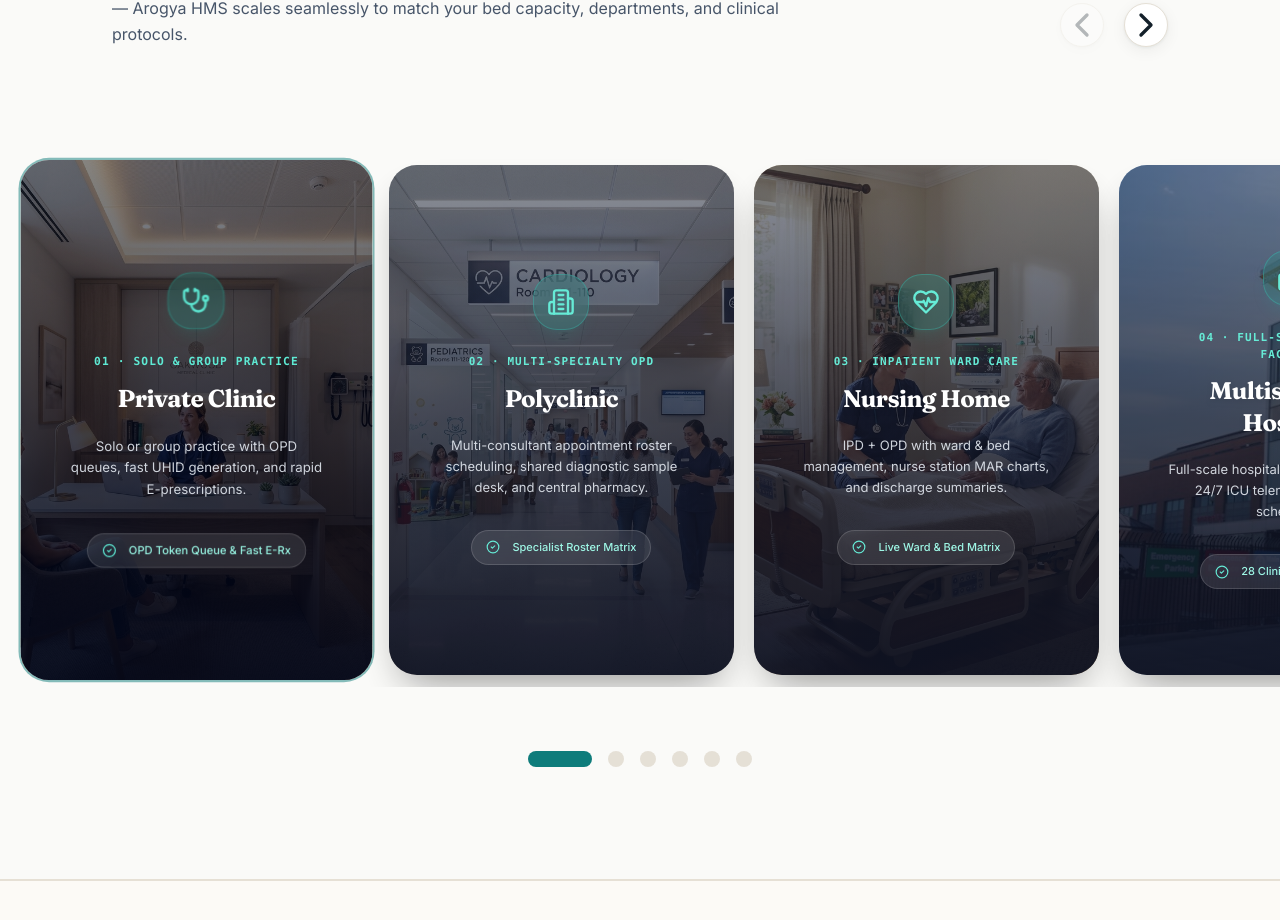
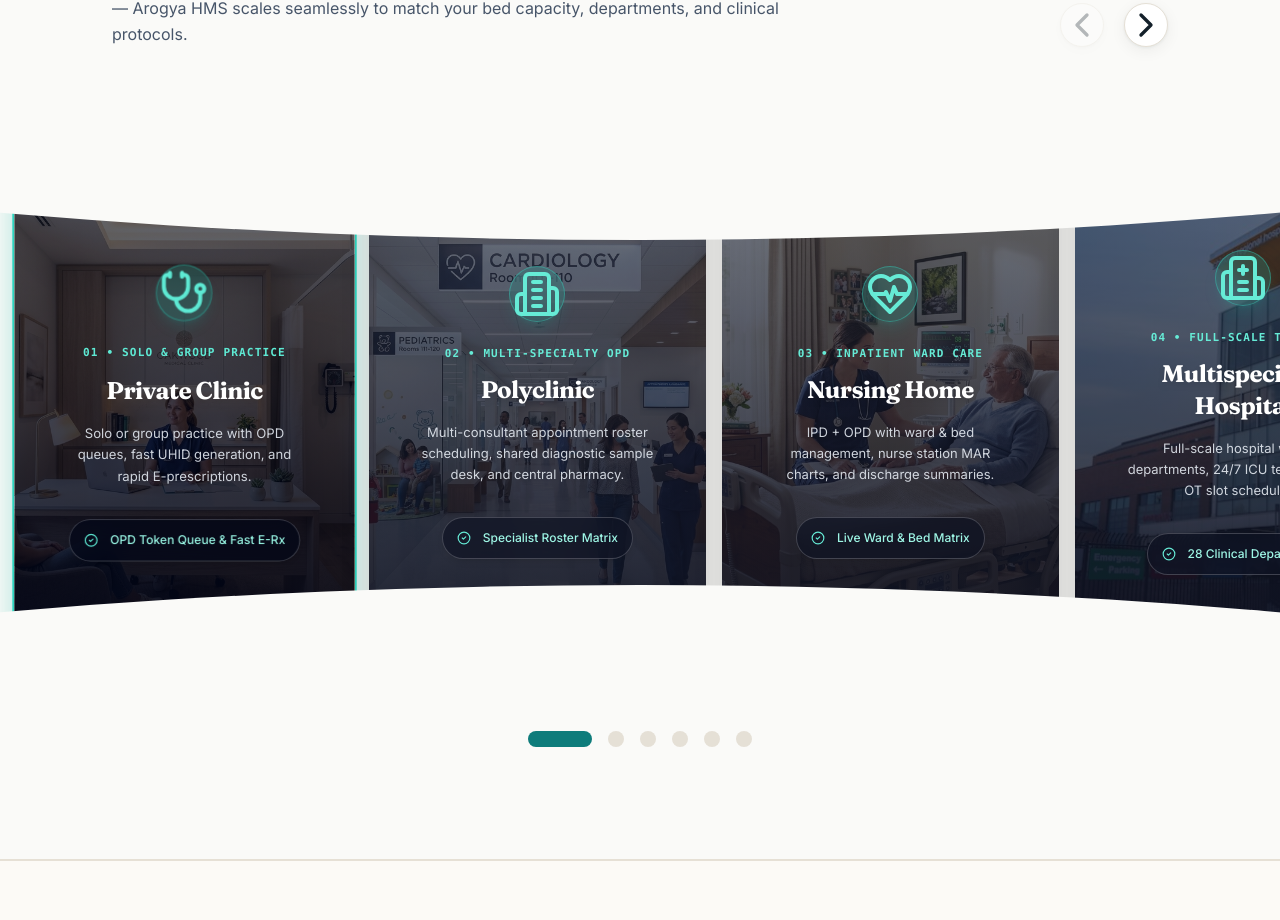
Before and after one commit to veaglespace-Tech/HMS, a Next.js app in the folder client/: page / in a window 1280 px wide. Shown: the part 5918-6838 px from the top of the page. Built offline with nearby package versions, Linux system fonts and the light colour scheme; no server answers.

Commit message:
feat(carousel): implement 3D cylinder curved horizon with zero lines between cards and zero cut-off

```diff
--- a/client/src/app/globals.css
+++ b/client/src/app/globals.css
@@ -337,97 +337,115 @@
     scrollbar-width: none;
   }
 
-  /* ─── Facility Snap Carousel (Zero Cut-Off, High-Fidelity) ─── */
+  /* ─── 3D Cylinder Curved Snap Carousel (Exact Code Specification, Zero Cut-Off) ─── */
   .carousel-cylinder {
     position: relative;
     width: 100%;
+    height: 540px;
+    perspective: 100px;
+    overflow: hidden;
     cursor: grab;
     user-select: none;
-    overflow: hidden !important;
-    overflow-x: hidden !important;
-    overflow-y: hidden !important;
-    padding: 10px 0 16px 0;
-    scrollbar-width: none !important;
-    -ms-overflow-style: none !important;
-  }
-
-  .carousel-cylinder::-webkit-scrollbar {
-    display: none !important;
-    width: 0 !important;
-    height: 0 !important;
   }
 
   .carousel-cylinder:active {
     cursor: grabbing;
   }
 
+  .carousel-cylinder::before {
+    top: -482%;
+  }
+
+  .carousel-cylinder::after {
+    bottom: -482%;
+  }
+
+  .carousel-cylinder::before,
+  .carousel-cylinder::after {
+    content: "";
+    position: absolute;
+    z-index: 20;
+    left: 50%;
+    transform: translateX(-50%);
+    width: 500%;
+    height: 500%;
+    border-radius: 50%;
+    background: var(--carousel-bg, #fafaf8);
+    pointer-events: none;
+    transition: background-color 0.3s;
+  }
+
+  .dark .carousel-cylinder::before,
+  .dark .carousel-cylinder::after {
+    background: var(--carousel-bg-dark, #0c1017);
+  }
+
   .carousel-viewport {
-    position: relative;
-    width: 100%;
+    position: absolute;
+    inset: 0;
     display: flex;
     overflow-x: auto;
-    overflow-y: hidden !important;
+    overflow-y: hidden;
     counter-reset: item;
     scroll-behavior: smooth;
     scroll-snap-type: x mandatory;
-    scrollbar-width: none !important;
-    scrollbar-color: transparent transparent !important;
-    -ms-overflow-style: none !important;
+    scrollbar-width: none;
+    scrollbar-color: transparent transparent;
+    -ms-overflow-style: none;
     -webkit-overflow-scrolling: touch;
-    padding: 12px 24px;
-    gap: 20px;
+    align-items: center;
+    padding: 0 16px;
+    gap: 16px;
   }
 
-  .carousel-viewport::-webkit-scrollbar,
-  .carousel-viewport *::-webkit-scrollbar {
-    display: none !important;
-    width: 0 !important;
-    height: 0 !important;
+  .carousel-viewport::-webkit-scrollbar {
+    display: none;
+    width: 0;
+    height: 0;
   }
 
   .carousel-viewport::-webkit-scrollbar-thumb,
   .carousel-viewport::-webkit-scrollbar-track {
-    display: none !important;
-    background: transparent !important;
+    display: none;
+    background: transparent;
   }
 
   .carousel-slide {
     position: relative;
-    flex: 0 0 86%;
-    height: 490px;
+    flex: 0 0 82%;
+    height: 100%;
     scroll-snap-align: center;
     counter-increment: item;
-    transition: transform 0.35s ease, opacity 0.35s ease;
+    transition: transform 0.4s ease;
   }
 
   @media (min-width: 640px) {
     .carousel-slide {
       flex: 0 0 46%;
-      height: 500px;
     }
   }
 
   @media (min-width: 1024px) {
     .carousel-slide {
-      flex: 0 0 31%;
-      height: 510px;
+      flex: 0 0 30%;
     }
   }
 
   @media (min-width: 1280px) {
     .carousel-slide {
-      flex: 0 0 28%;
-      height: 510px;
+      flex: 0 0 27%;
     }
   }
 
   .carousel-snapper {
-    position: relative;
-    width: 100%;
-    height: 100%;
-    border-radius: 28px;
+    position: absolute;
+    inset: 0;
+    border-radius: 32px;
     overflow: hidden;
     scroll-snap-align: center;
-    box-shadow: 0 20px 40px -15px rgba(0, 0, 0, 0.45);
+    background-size: cover;
+    background-position: center;
+    box-shadow: 0 16px 40px -12px rgba(0, 0, 0, 0.4);
+    border: none;
   }
 }
--- a/client/src/components/public/home/FacilityTypesSection.tsx
+++ b/client/src/components/public/home/FacilityTypesSection.tsx
@@ -30,7 +30,7 @@ const facilityTypes: FacilityType[] = [
     num: "01",
     icon: Stethoscope,
     label: "Private Clinic",
-    sub: "Solo & Group Practice",
+    sub: "SOLO & GROUP PRACTICE",
     desc: "Solo or group practice with OPD queues, fast UHID generation, and rapid E-prescriptions.",
     highlight: "OPD Token Queue & Fast E-Rx",
     image: "/assets/facilities/clinic.jpg",
@@ -39,7 +39,7 @@ const facilityTypes: FacilityType[] = [
     num: "02",
     icon: Building2,
     label: "Polyclinic",
-    sub: "Multi-Specialty OPD",
+    sub: "MULTI-SPECIALTY OPD",
     desc: "Multi-consultant appointment roster scheduling, shared diagnostic sample desk, and central pharmacy.",
     highlight: "Specialist Roster Matrix",
     image: "/assets/facilities/polyclinic.jpg",
@@ -48,7 +48,7 @@ const facilityTypes: FacilityType[] = [
     num: "03",
     icon: HeartPulse,
     label: "Nursing Home",
-    sub: "Inpatient Ward Care",
+    sub: "INPATIENT WARD CARE",
     desc: "IPD + OPD with ward & bed management, nurse station MAR charts, and discharge summaries.",
     highlight: "Live Ward & Bed Matrix",
     image: "/assets/facilities/nursing-home.jpg",
@@ -57,7 +57,7 @@ const facilityTypes: FacilityType[] = [
     num: "04",
     icon: Hospital,
     label: "Multispecialty Hospital",
-    sub: "Full-Scale Tertiary Facility",
+    sub: "FULL-SCALE TERTIARY",
     desc: "Full-scale hospital with 28 departments, 24/7 ICU telemetry, and OT slot scheduling.",
     highlight: "28 Clinical Departments",
     image: "/assets/facilities/multispecialty.jpg",
@@ -66,7 +66,7 @@ const facilityTypes: FacilityType[] = [
     num: "05",
     icon: FlaskConical,
     label: "Diagnostic Centre",
-    sub: "Pathology & Radiology",
+    sub: "PATHOLOGY & RADIOLOGY",
     desc: "Pathology and radiology reporting, bidirectional analyzer sync, and automated report dispatch.",
     highlight: "Automated Analyzer Sync",
     image: "/assets/facilities/diagnostic.jpg",
@@ -75,7 +75,7 @@ const facilityTypes: FacilityType[] = [
     num: "06",
     icon: Sun,
     label: "Day Care Centre",
-    sub: "Same-Day Surgical Unit",
+    sub: "SAME-DAY SURGICAL",
     desc: "Short-stay procedures & same-day discharges, hourly recovery bed billing, and fast discharge.",
     highlight: "Fast-Track Day-Care",
     image: "/assets/facilities/daycare.jpg",
@@ -91,9 +91,10 @@ export function FacilityTypesSection() {
 
   const handleScroll = useCallback(() => {
     if (!viewportRef.current) return;
-    const { scrollLeft, clientWidth } = viewportRef.current;
-    const slideWidth = clientWidth * 0.33;
-    const index = Math.round(scrollLeft / (slideWidth || 1));
+    const vp = viewportRef.current;
+    const firstSlide = vp.children[0] as HTMLElement | undefined;
+    const slideWidth = firstSlide ? firstSlide.offsetWidth + 16 : vp.clientWidth * 0.3;
+    const index = Math.round(vp.scrollLeft / (slideWidth || 1));
     setActiveIndex(Math.min(Math.max(index, 0), facilityTypes.length - 1));
   }, []);
 
@@ -215,46 +216,55 @@ export function FacilityTypesSection() {
             const isCenter = activeIndex === i;
 
             return (
-              <li key={type.label} className="carousel-slide">
+              <li
+                key={type.label}
+                className="carousel-slide cursor-pointer"
+                onClick={() => scrollToSlide(i)}
+              >
                 <div
-                  className={`carousel-snapper transition-all duration-400 ${isCenter ? "ring-2 ring-teal/50 scale-[1.02]" : "opacity-95"
-                    }`}
+                  className={`carousel-snapper transition-all duration-400 ${
+                    isCenter
+                      ? "ring-2 ring-teal-400 border-2 border-teal-400/90 shadow-[0_0_30px_rgba(20,184,166,0.35)] scale-[1.01]"
+                      : "opacity-95 hover:opacity-100"
+                  }`}
                 >
                   {/* Dedicated Distinct Photographic Background */}
                   <Image
                     src={type.image}
                     alt={type.label}
                     fill
+                    sizes="(max-width: 640px) 85vw, (max-width: 1024px) 45vw, 28vw"
                     className="object-cover"
+                    priority={i < 3}
                   />
 
                   {/* Dark Frosted Glass Vignette Overlay */}
-                  <div className="absolute inset-0 bg-gradient-to-t from-slate-950/95 via-slate-950/75 to-slate-900/50" />
+                  <div className="absolute inset-0 bg-gradient-to-t from-slate-950/95 via-slate-950/75 to-slate-900/60 pointer-events-none" />
 
-                  {/* Centered Safe Content */}
-                  <div className="relative z-10 p-6 flex flex-col items-center justify-center text-center h-full">
-                    {/* Icon Container */}
-                    <div className="w-14 h-14 rounded-2xl bg-teal-500/20 backdrop-blur-md border border-teal-400/30 text-teal-300 flex items-center justify-center mb-3 shadow-lg shadow-teal-500/10">
-                      <Icon className="w-7 h-7" />
+                  {/* Centered Safe Content - Generous py-24 padding ensures zero clipping by curve */}
+                  <div className="relative z-10 py-24 px-6 flex flex-col items-center justify-center text-center h-full">
+                    {/* Circular Icon Container */}
+                    <div className="w-14 h-14 rounded-full bg-teal-500/20 backdrop-blur-md border border-teal-400/40 text-teal-300 flex items-center justify-center mb-3 shadow-lg shadow-teal-500/15">
+                      <Icon className="w-6 h-6 text-teal-300" />
                     </div>
 
                     {/* Number & Subtitle */}
                     <span className="text-[11px] font-mono font-bold text-teal-300 uppercase tracking-widest mb-1.5">
-                      {type.num} · {type.sub}
+                      {type.num} • {type.sub}
                     </span>
 
                     {/* Facility Title */}
-                    <h3 className="font-display text-xl sm:text-2xl font-bold text-white tracking-tight leading-snug drop-shadow-md">
+                    <h3 className="font-display text-xl sm:text-2xl font-bold text-white tracking-tight leading-snug drop-shadow-md mb-2">
                       {type.label}
                     </h3>
 
                     {/* Clean Description */}
-                    <p className="text-xs sm:text-[13px] text-slate-200/90 leading-relaxed mt-2.5 max-w-[260px] mx-auto">
+                    <p className="text-xs sm:text-[13px] text-slate-200/90 leading-relaxed max-w-[260px] mx-auto mb-4">
                       {type.desc}
                     </p>
 
                     {/* Key Capability Tag Pill */}
-                    <div className="mt-4 inline-flex items-center gap-1.5 px-3.5 py-1 rounded-full bg-white/10 backdrop-blur-md border border-white/15 text-[11px] text-teal-200 font-medium">
+                    <div className="inline-flex items-center gap-1.5 px-3.5 py-1.5 rounded-full bg-slate-950/70 backdrop-blur-md border border-white/20 text-[11px] sm:text-xs text-teal-200 font-medium shadow-md">
                       <CheckCircle2 className="w-3.5 h-3.5 text-teal-300 shrink-0" />
                       <span>{type.highlight}</span>
                     </div>
@@ -274,10 +284,11 @@ export function FacilityTypesSection() {
               key={type.label}
               onClick={() => scrollToSlide(i)}
               aria-label={`Go to ${type.label}`}
-              className={`h-2 rounded-full transition-all duration-300 ${activeIndex === i
+              className={`h-2 rounded-full transition-all duration-300 ${
+                activeIndex === i
                   ? "w-8 bg-teal"
                   : "w-2 bg-border hover:bg-ink-soft/40 dark:hover:bg-cream-soft/40"
-                }`}
+              }`}
             />
           ))}
         </div>
```
Also changed, not shown: 1 other file (tests, documents, lock files or other folders).
